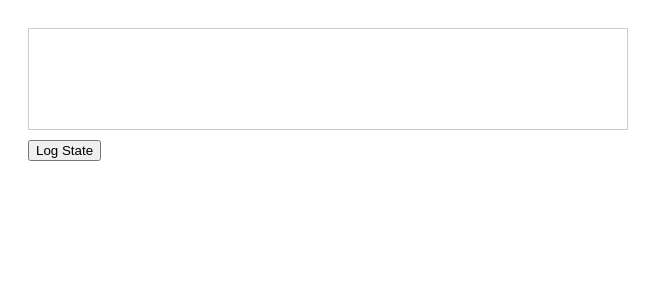
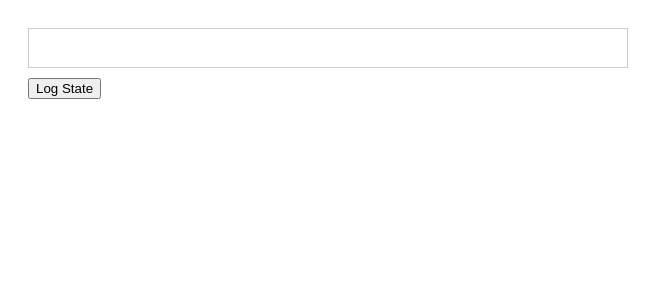
Before and after one commit to jaaberg/draft-js-workshop, a React app: page / in a window 1280 px wide. Shown: the top 300 px of the page, without its empty margins (0-663 px from the left). Built offline with nearby package versions, Linux system fonts and the light colour scheme.

Commit message:
Add hashtag editor solution

```diff
--- a/src/App.js
+++ b/src/App.js
@@ -1,11 +1,12 @@
 import React, { Component } from 'react';
 import PlainTextEditor from './tasks/1/PlainTextEditor.js';
+import EditorWithHashtags from './tasks/3/EditorWithHashtags.js';
 
 export class App extends Component {
   render() {
     return (
       <div>
-        <PlainTextEditor />
+        <EditorWithHashtags />
       </div>
     );
   }
--- a/src/tasks/1/PlainTextEditor.js
+++ b/src/tasks/1/PlainTextEditor.js
@@ -38,7 +38,6 @@ const styles = {
   editor: {
     border: '1px solid #ccc',
     cursor: 'text',
-    minHeight: 80,
     padding: 10
   },
   button: {
--- a/src/tasks/3/EditorWithHashtags.js
+++ b/src/tasks/3/EditorWithHashtags.js
@@ -0,0 +1,75 @@
+import React, { Component } from 'react';
+import {Editor, EditorState, CompositeDecorator} from 'draft-js';
+import findWithRegex from '../../utils/findWithRegex';
+
+const HASHTAG_REGEX = /\#[\w\u0590-\u05ff]+/g;
+
+function hashtagStrategy(contentBlock, callback) {
+  findWithRegex(HASHTAG_REGEX, contentBlock, callback);
+}
+
+const Hashtag = (props) => {
+  return (
+    <span {...props} style={styles.hashtag}>{props.children}</span>
+  );
+};
+
+class EditorWithHashtags extends Component {
+  constructor(props) {
+    super(props);
+
+    const compositeDecorator = new CompositeDecorator([
+      {
+        strategy: hashtagStrategy,
+        component: Hashtag
+      }
+    ]);
+
+    this.state = {
+      editorState: EditorState.createEmpty(compositeDecorator)
+    };
+
+    this.onChange = (editorState) => this.setState({editorState});
+    this.logState = () => console.log(this.state.editorState.toJS());
+  }
+
+  render() {
+    return (
+      <div style={styles.root}>
+        <div style={styles.editor} onClick={this.focus}>
+          <Editor
+            editorState={this.state.editorState}
+            onChange={this.onChange}
+            />
+        </div>
+        <input
+          onClick={this.logState}
+          style={styles.button}
+          type="button"
+          value="Log State"
+          />
+      </div>
+    );
+  }
+}
+
+const styles = {
+  root: {
+    padding: 20,
+    width: 600
+  },
+  editor: {
+    border: '1px solid #ccc',
+    cursor: 'text',
+    padding: 10
+  },
+  button: {
+    marginTop: 10,
+    textAlign: 'center'
+  },
+  hashtag: {
+    color: '#FF00CC'
+  }
+};
+
+export default EditorWithHashtags;
--- /dev/null
+++ b/src/utils/findWithRegex.js
@@ -0,0 +1,10 @@
+function findWithRegex(regex, contentBlock, callback) {
+  const text = contentBlock.getText();
+  let matchArr, start;
+  while ((matchArr = regex.exec(text)) !== null) {
+    start = matchArr.index;
+    callback(start, start + matchArr[0].length);
+  }
+}
+
+export default findWithRegex;
```
